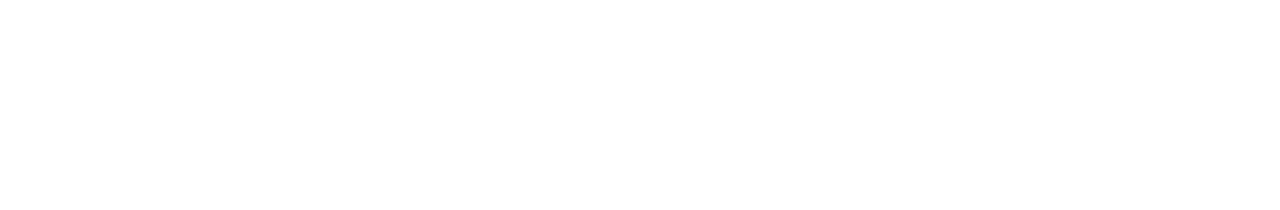
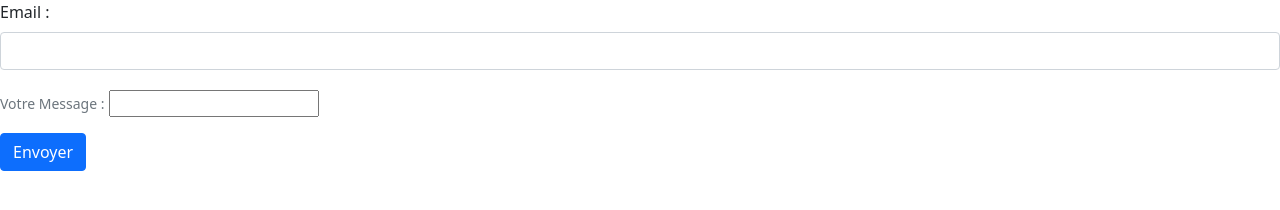
Before and after one commit to lamya85/inscription_git_tp, a plain HTML site: page contact.html in a window 1280 px wide. Drawn offline with nearby package versions, Linux system fonts and the light colour scheme.

Commit message:
modif fiche contact

```diff
--- a/contact.html
+++ b/contact.html
@@ -3,9 +3,21 @@
     <meta charset="UTF-8">
     <meta http-equiv="X-UA-Compatible" content="IE=edge">
     <meta name="viewport" content="width=device-width, initial-scale=1.0">
-    <title>Document</title>
+    <link href="https://cdn.jsdelivr.net/npm/bootstrap@5.0.2/dist/css/bootstrap.min.css" rel="stylesheet" integrity="sha384-EVSTQN3/azprG1Anm3QDgpJLIm9Nao0Yz1ztcQTwFspd3yD65VohhpuuCOmLASjC" crossorigin="anonymous">
+    <script src="https://cdn.jsdelivr.net/npm/bootstrap@5.0.2/dist/js/bootstrap.bundle.min.js" integrity="sha384-MrcW6ZMFYlzcLA8Nl+NtUVF0sA7MsXsP1UyJoMp4YLEuNSfAP+JcXn/tWtIaxVXM" crossorigin="anonymous"></script>
+    <title>Formulaire de contact</title>
 </head>
 <body>
-
+    <form>
+        <div class="mb-3">
+          <label for="exampleInputEmail1" class="form-label">Email : </label>
+          <input type="email" class="form-control" id="exampleInputEmail1">
+        </div>
+        <div class="mb-3">
+          <label for="Message" class="form-text">Votre Message : </label>
+          <input type="text" class="form-text" >
+        </div>
+        <button type="submit" class="btn btn-primary">Envoyer</button>
+    </form>
 </body>
 </html>
```
Also changed, not shown: index.html (+1 -1 lines).
